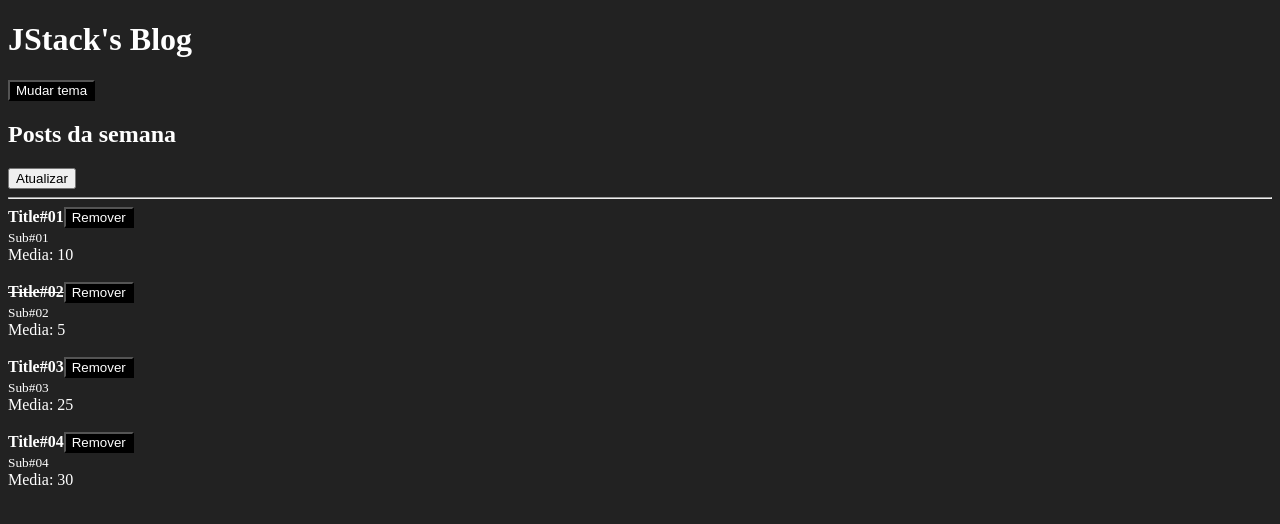
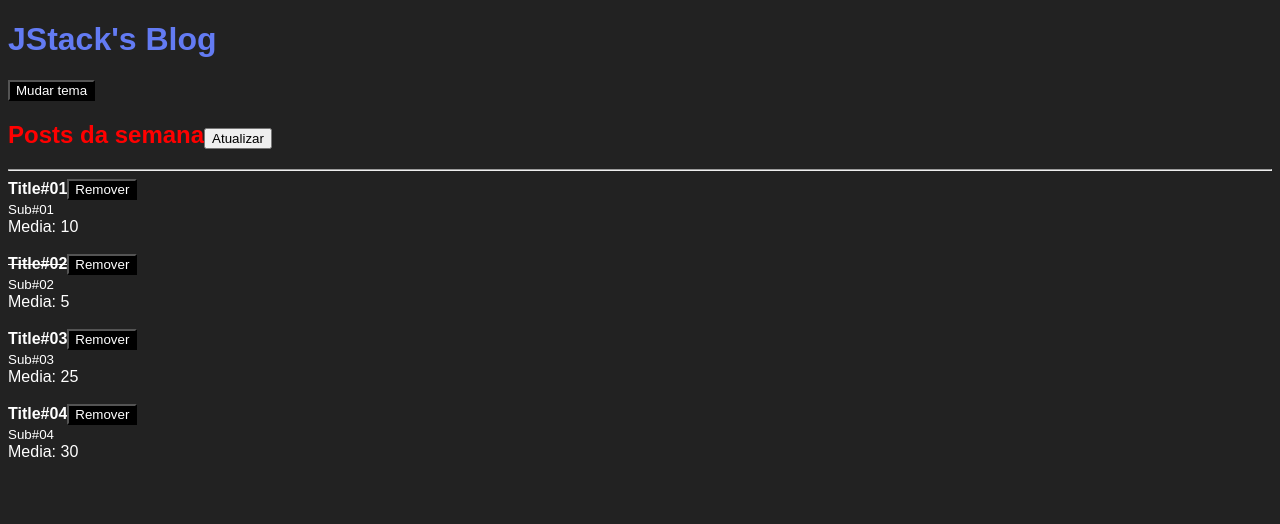
Before and after one commit to viniciusmb17/jstack-curso, a React app in the folder react-fundamentos/: page / in a window 1280 px wide. Shown: the top 524 px of the page. Built offline with nearby package versions, Linux system fonts and the light colour scheme; the HTML template or start-up script is replaced by a standard one.

Commit message:
CSS Modules

```diff
--- /dev/null
+++ b/react-fundamentos/src/App.css
@@ -0,0 +1,3 @@
+.title {
+  color: #f00;
+}
--- a/react-fundamentos/src/App.js
+++ b/react-fundamentos/src/App.js
@@ -3,6 +3,8 @@
 import Header from './Header';
 
 import { ThemeProvider } from './ThemeContext';
+
+import styles from './App.css';
 
 function App() {
   const [posts, setPosts] = useState([
@@ -40,8 +42,10 @@
   return (
     <ThemeProvider>
       <Header>
-        <h2>Posts da semana</h2>
-        <button onClick={handleRefresh}>Atualizar</button>
+        <h2 className={styles.title}>
+          Posts da semana
+          <button onClick={handleRefresh}>Atualizar</button>
+        </h2>
       </Header>
 
       <hr />
--- /dev/null
+++ b/react-fundamentos/src/Header.css
@@ -0,0 +1,3 @@
+.title {
+  color: #637bf3;
+}
--- a/react-fundamentos/src/Header.js
+++ b/react-fundamentos/src/Header.js
@@ -1,6 +1,8 @@
 import React, { useContext } from 'react';
 import PropTypes from 'prop-types';
 import Button from './Button';
+
+import styles from './Header.css';
 
 import { ThemeContext } from './ThemeContext';
 
@@ -9,7 +11,7 @@
 
   return (
     <>
-      <h1>{props.title}</h1>
+      <h1 className={styles.title}>{props.title}</h1>
       <Button
         onClick={onToggleTheme}
       >
--- a/react-fundamentos/src/index.css
+++ b/react-fundamentos/src/index.css
@@ -1,4 +1,5 @@
 body {
   background: #222;
   color: #fff;
+  font-family: sans-serif;
 }
--- a/react-fundamentos/webpack.config.js
+++ b/react-fundamentos/webpack.config.js
@@ -24,7 +24,15 @@
       },
       {
         test: /\.css$/,
-        use: ['style-loader', 'css-loader'],
+        use: [
+          'style-loader',
+          {
+            loader: 'css-loader',
+            options: {
+              modules: true,
+            },
+          },
+        ],
       },
     ],
   },
```
